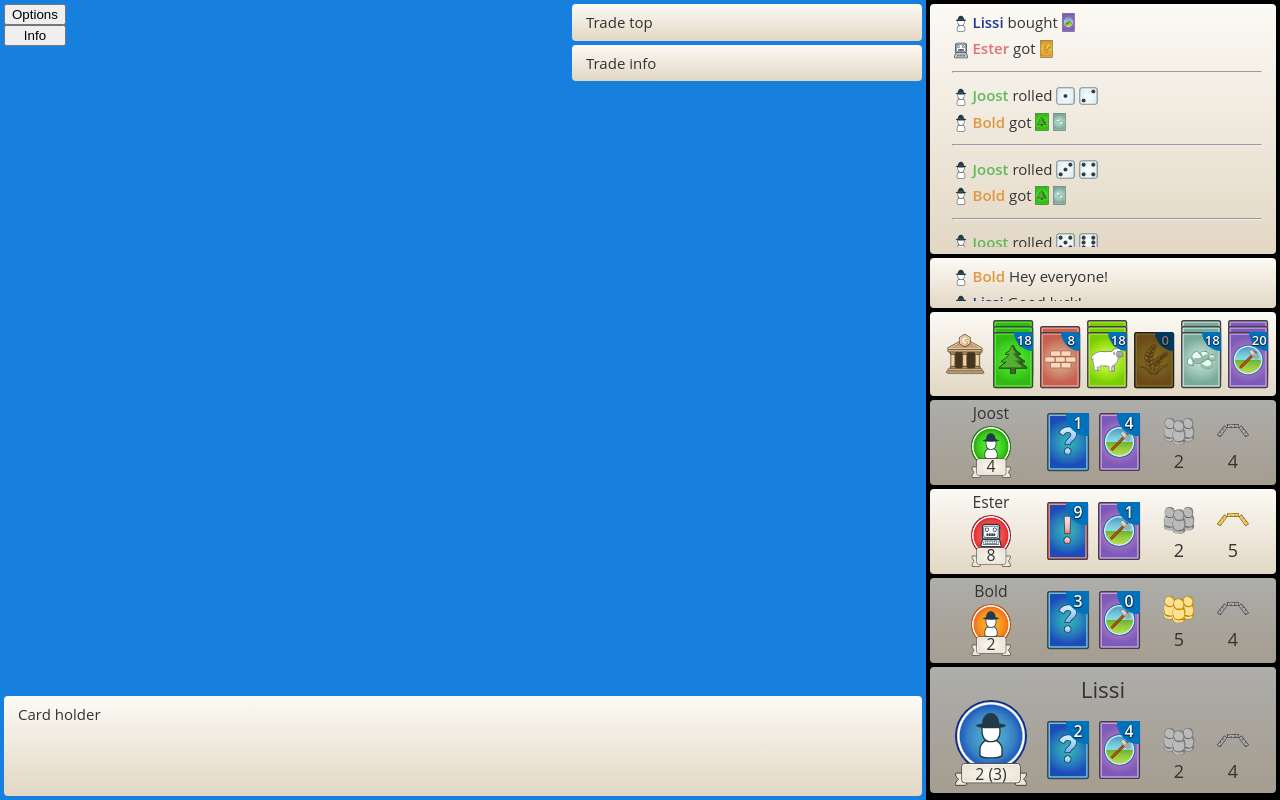
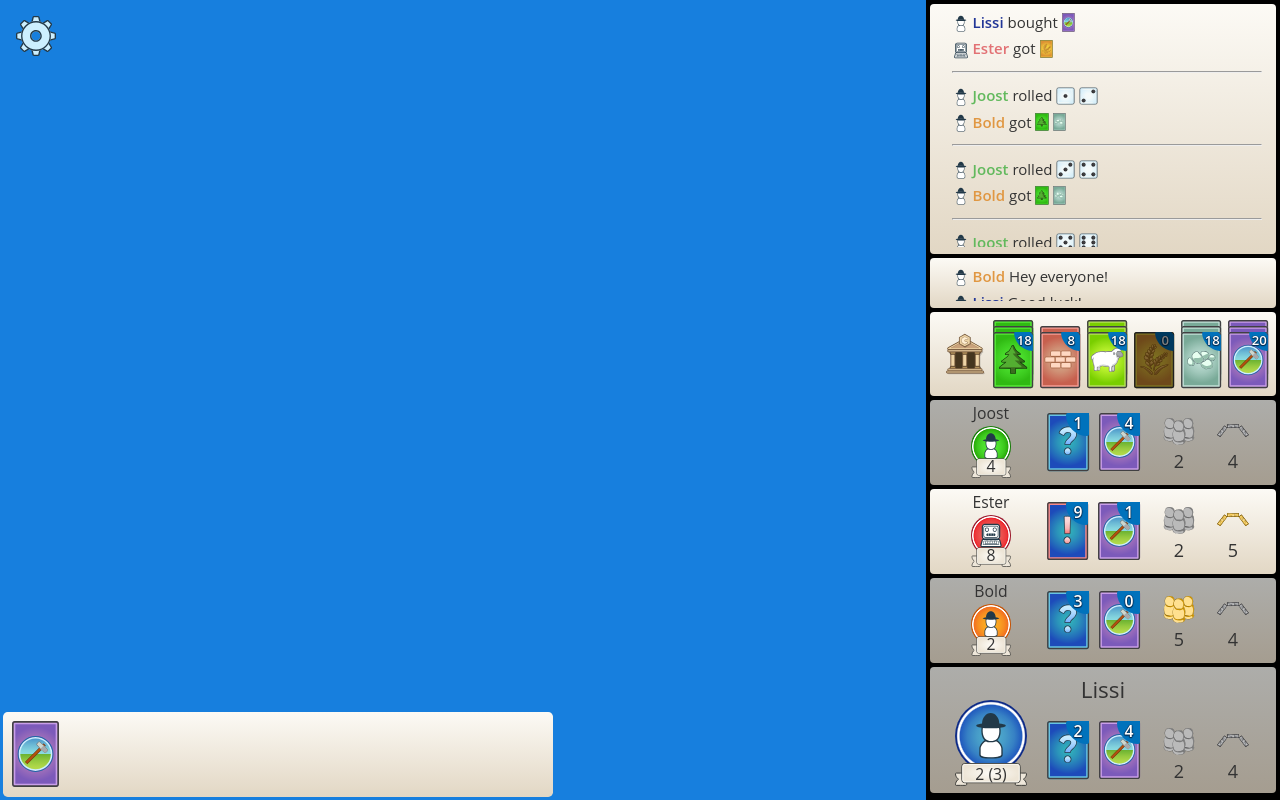
Before and after one commit to Josedn/woodsheep-ui, a Preact app: page / in a window 1280 px wide. Built offline with nearby package versions, Linux system fonts and the light colour scheme.

Commit message:
Add basic inventory

```diff
--- a/src/app.scss
+++ b/src/app.scss
@@ -25,30 +25,149 @@ body {
 .game-board {
     width: 1222px;
     height: 100dvh;
-    display: flex;
-    flex-direction: column;
     padding: 4px;
-    justify-content: space-between;
+
+    display: grid;
+    gap: 0.25em;
+    padding: 0.15em;
+    height: 100%;
+    font-size: 19px;
+
+    grid-template-columns: [start] auto [help-buttons-end] 1fr [game-feeds] 19em [end];
+    grid-template-rows: [start] 1fr [game-feeds-end] auto [bank-end] 21.25em [end];
+    background-color: #177fde;
 }
 
-.game-board__top {
-    display: flex;
-    flex-direction: row;
-    justify-content: space-between;
+.game-board__top-left {
+    display: grid;
+    grid-template-rows: [start] min-content [middle] 1fr [end];
+    grid-template-columns: [start] auto [middle] auto [end];
+    grid-row: start / end;
+    grid-column: start / help-buttons-end;
 }
 
 .game-board__bottom {
     display: flex;
-    flex-direction: column;
-    justify-content: space-between;
+    grid-row: game-feeds-end / end;
+    grid-column: start / game-feeds;
+    align-items: flex-end;
+    z-index: 1;
 }
 
-.game-board__options-menu {
+.game-inventory {
+    display: grid;
+    position: relative;
+    grid-template-columns: 1fr auto;
+    gap: 0.25em;
+    width: 100%;
+    height: 100%;
+    overflow: hidden;
+}
+
+.game-inventory__container {
+    display: flex;
+    position: relative;
+    gap: 0.15em;
+    align-items: flex-end;
+    user-select: none;
+    margin-right: -4.75em;
+    padding-right: 4.75em;
+    overflow: hidden;
+}
+
+.game-inventory__trade-creator {
     display: flex;
     flex-direction: column;
+    gap: 0.15em;
+    width: 100%;
 }
 
-.game-board__options-button {
+.game-inventory__trade-creator-container {
+    border-radius: 0.25em;
+    background: linear-gradient(180deg, #fcfaf5, #e2d7c4);
+    padding: 0.5em;
+    pointer-events: all;
+}
+
+.game-inventory__card-inventory {
+    display: flex;
+    flex-direction: row;
+    flex-wrap: nowrap;
+    width: 100%;
+    height: 3.5em;
+    --outer-gap: 0.1px;
+}
+
+.game-inventory__card-stack {
+    --card-width: 100%;
+    display: flex;
+    flex-direction: row;
+    height: fit-content;
+
+    flex: 0 0 auto;
+    align-self: flex-start;
+    width: max-content;
+    min-width: 0;
+    overflow: visible;
+    contain: layout;
+
+    margin-left: 0;
+
+    --gap: -38.293611793611795px;
+    z-index: 1;
+}
+
+.game-inventory__card-wrapper {
+    --offset: calc((var(--card-width) + var(--gap)) * var(--index, 0));
+    position: relative;
+    height: fit-content;
+}
+
+.game-inventory__card-container {
+    position: relative;
+    user-select: none;
+
+    width: 2.5110565111em;
+    height: 3.5em;
+    cursor: pointer;
+}
+
+.game-inventory__card-image {
+    display: block;
+    width: 100%;
+    height: 100%;
+}
+
+.game-inventory__actions {
+    display: flex;
+    flex-direction: column;
+    align-items: flex-end;
+    justify-content: flex-end;
+}
+
+.options-menu {
+    grid-row: start / middle;
+    grid-column: start / middle;
+}
+
+.options-menu__container {
+    display: flex;
+    flex-direction: column;
+    gap: 0.75em;
+    padding: 0.5em;
+    pointer-events: all;
+
+    position: relative;
+    z-index: 5;
+}
+
+.options-menu__button {
+    outline: none;
+    border: 0;
+    background-color: rgba(0, 0, 0, 0);
+    cursor: pointer;
+    padding: 0;
+    width: fit-content;
 }
 
 .game-board__trade-popup {
@@ -56,11 +175,6 @@ body {
     flex-direction: column;
     gap: 4px;
     width: 350px;
-}
-
-.game-board__card-holder {
-    width: 100%;
-    height: 100px;
 }
 
 .game-controls {
@@ -252,7 +366,7 @@ body {
 }
 
 .game {
-    background-color: #177fde;
+    background-color: rgb(50, 141, 192);
     position: absolute;
     width: 100%;
     height: 100dvh;
--- a/src/ui/GameUI.tsx
+++ b/src/ui/GameUI.tsx
@@ -23,6 +23,7 @@ import largestArmyIcon from "../assets/ui/icon_largest_army.180cce1760beb87a1a3e
 import longestRoadIcon from "../assets/ui/icon_longest_road.5cfdeb3352b20463e64b.svg";
 import largestArmyIconHighlight from "../assets/ui/icon_largest_army_highlight.515bcbf0a2c0b5b5a3f1.svg";
 import longestRoadIconHighlight from "../assets/ui/icon_longest_road_highlight.50dc66b851ecee9a8662.svg";
+import iconSettings from "../assets/ui/icon_settings.163a70b3a0e246d006c2.svg";
 
 const generatePlayer = (
     username: string,
@@ -248,23 +249,46 @@ const generateChat = () => {
     );
 };
 
+/*
+<div className="game-board__trade-popup">
+                            <div className="game-board__trade-popup-top generic-box">Trade top</div>
+                            <div className="game-board__trade-popup-content generic-box">Trade info</div>
+                        </div>
+                        */
+
 export const GameUI = () => {
     return (
         <>
             <div className="main-wrapper">
                 <div className="game-board">
-                    <div className="game-board__top">
-                        <div className="game-board__options-menu">
-                            <button className="game-board__options-button">Options</button>
-                            <button className="game-board__options-button">Info</button>
-                        </div>
-                        <div className="game-board__trade-popup">
-                            <div className="game-board__trade-popup-top generic-box">Trade top</div>
-                            <div className="game-board__trade-popup-content generic-box">Trade info</div>
+                    <div className="game-board__top-left">
+                        <div className="options-menu">
+                            <div className="options-menu__container">
+                                <button className="options-menu__button">
+                                    <img src={iconSettings} className="options-menu__button-image"></img>
+                                </button>
+                            </div>
                         </div>
                     </div>
                     <div className="game-board__bottom">
-                        <div className="game-board__card-holder generic-box">Card holder</div>
+                        <div className="game-inventory">
+                            <div className="game-inventory__container">
+                                <div className="game-inventory__trade-creator">
+                                    <div className="game-inventory__trade-creator-container">
+                                        <div className="game-inventory__card-inventory">
+                                            <div className="game-inventory__card-stack">
+                                                <div className="game-inventory__card-wrapper">
+                                                    <div className="game-inventory__card-container">
+                                                        <img src={cardDevelopment} className="game-inventory__card-image"></img>
+                                                    </div>
+                                                </div>
+                                            </div>
+                                        </div>
+                                    </div>
+                                </div>
+                            </div>
+                            <div className="game-inventory__actions"></div>
+                        </div>
                     </div>
                 </div>
                 <div className="game-controls">
```
Also changed, not shown: src/assets/ui/icon_settings.163a70b3a0e246d006c2.svg (added).
